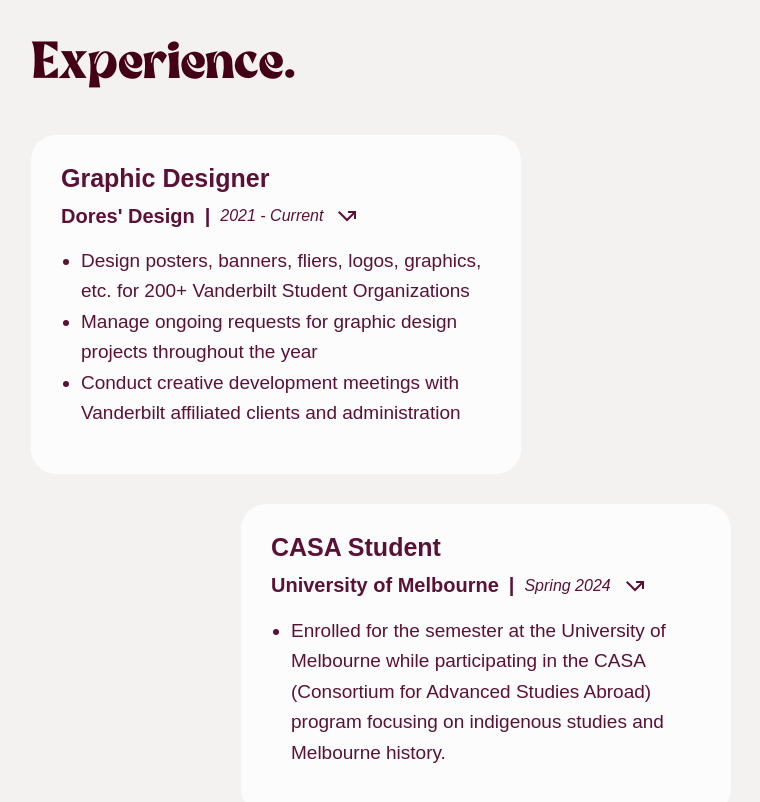
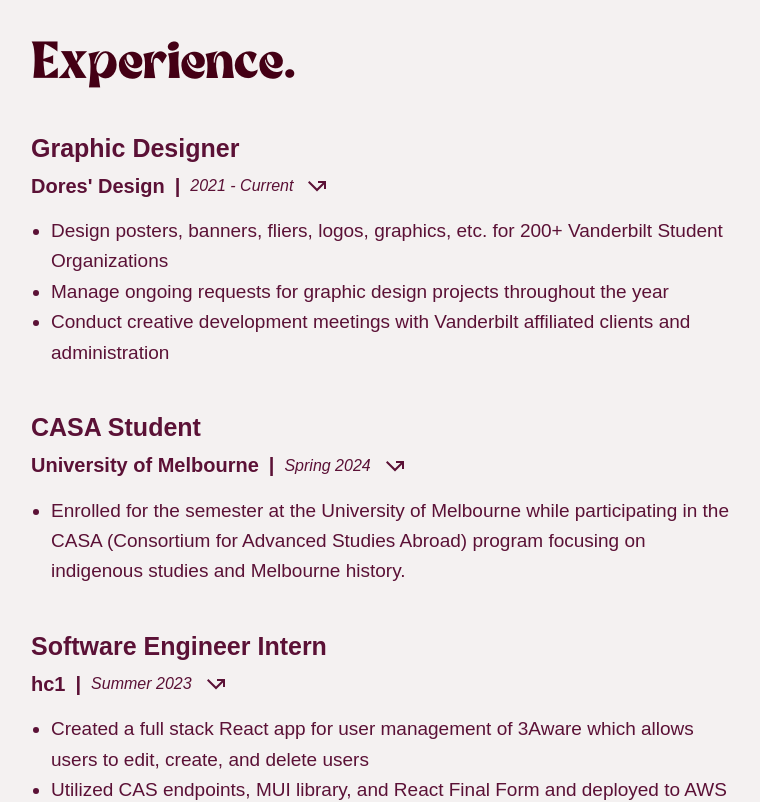
Before and after one commit to Louise3Fraser/dev-portfolio, a React (Create React App) app: page / in a window 1280 px wide. Shown: the part 1480-2282 px from the top of the page, without its empty margins (259-1019 px from the left). Built offline with nearby package versions, Linux system fonts and the light colour scheme; a web font is replaced by a local one.

Commit message:
widen experience cards

```diff
--- a/src/components/ExperienceCards.jsx
+++ b/src/components/ExperienceCards.jsx
@@ -33,7 +33,7 @@
       className={"stagger"}
       style={{
         display: "flex",
-        width: isSmallScreen ? "70%" : "100%",
+        // width: isSmallScreen ? "70%" : "100%",
       }}
     >
       <div className="fade-in-section">
--- a/src/pages-css/Experience.css
+++ b/src/pages-css/Experience.css
@@ -22,9 +22,9 @@
 .experience-cards {
   display: flex;
   flex-direction: column;
-  border-radius: 25px;
+  /* border-radius: 25px;
   background: #fcfcfc;
-  padding: 30px;
+  padding: 30px; */
 }
 
 .experience-card-heading {
@@ -41,13 +41,13 @@
   gap: 30px;
 }
 
-.stagger:nth-child(odd) {
+/* .stagger:nth-child(odd) {
   align-self: flex-start;
 }
 
 .stagger:nth-child(even) {
   align-self: flex-end;
-}
+} */
 
 ul {
   padding-left: 20px;
```
